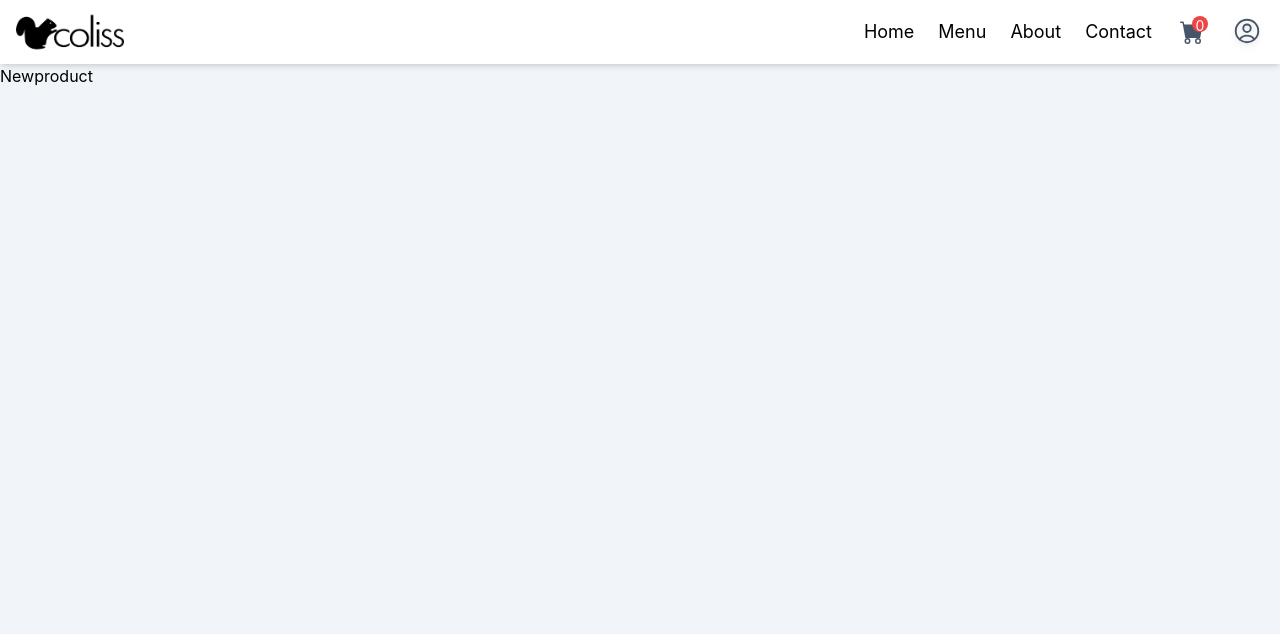
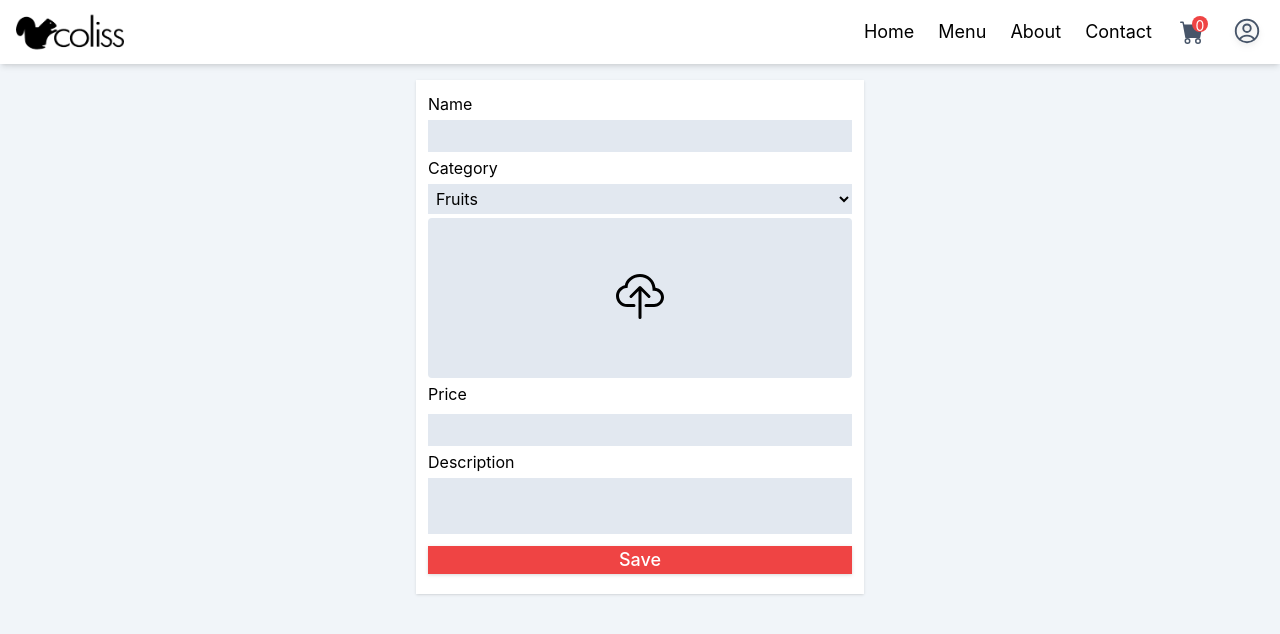
Before and after one commit to RodrigoMarquesPF/Eshop, a React (Create React App) app in the folder frontend/: page /newproduct in a window 1280 px wide. Shown: the top 634 px of the page. Built offline with nearby package versions, Linux system fonts and the light colour scheme.

Commit message:
New product

```diff
--- a/frontend/src/page/Newproduct.js
+++ b/frontend/src/page/Newproduct.js
@@ -1,8 +1,37 @@
 import React from 'react'
+import { BsCloudUpload } from "react-icons/bs";
 
 const Newproduct = () => {
   return (
-    <div>Newproduct</div>
+    <div className='p-4'>
+      <form className='m-auto w-full max-w-md  shadow flex flex-col p-3 bg-white'>
+        <label htmlFor='name'>Name</label>
+        <input type={"text"} name="name" className='bg-slate-200 p-1 my-1'/>
+
+        <label htmlFor='category'>Category</label>
+        <select className='bg-slate-200 p-1 my-1' id='category'>
+          <option>Fruits</option>
+          <option>Vegetable</option>
+          <option>Icream</option>
+          <option>Salad</option>
+          <option>Pizza</option>
+        </select>
+
+        <label htmlFor='image'></label>
+        <div id='image' className='h-40 w-full bg-slate-200 rounded flex items-center justify-center cursor-pointer'>
+          <span className='text-5xl'><BsCloudUpload /></span>
+        </div>
+
+        <label htmlFor='price' className='my-1'>Price</label>
+        <input type={"text"} className='bg-slate-200 p-1 my-1'/>
+
+
+        <label htmlFor='description'>Description</label>
+        <textarea rows={2} className='bg-slate-200 p-1 my-1 resize-none' name='description' ></textarea>
+
+        <button className='bg-red-500 hover:bg-red-600 text-white text-lg font-medium my-2 drop-shadow'>Save</button>
+      </form>
+    </div>
   )
 }
 
```
